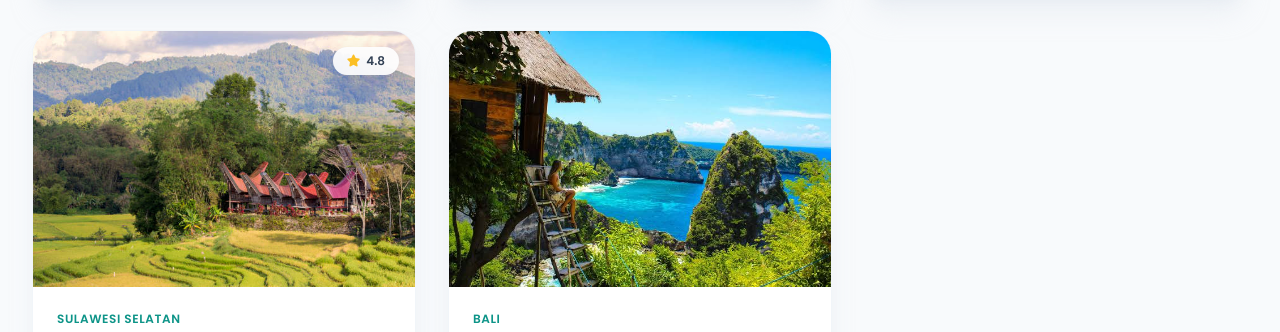
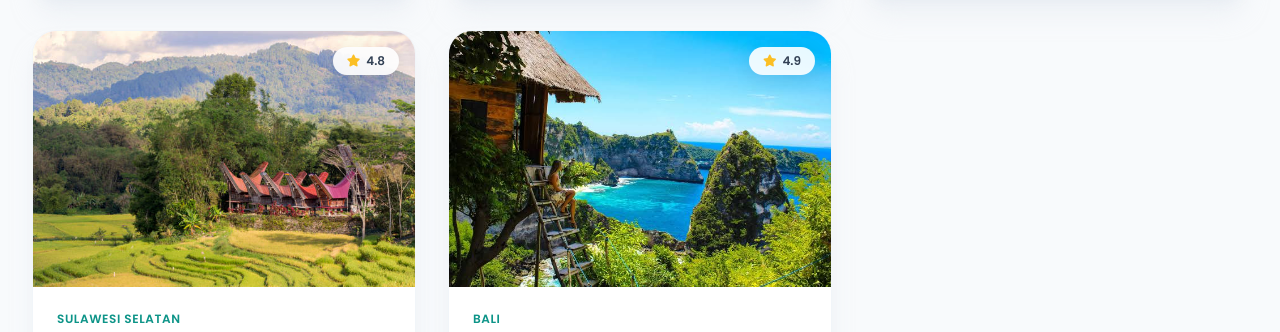
Before and after one commit to Adriyan-hub/Pariwisata, a plain HTML site: page index.html in a window 1280 px wide. Shown: the part 2169-2501 px from the top of the page. Drawn offline with nearby package versions, Linux system fonts and the light colour scheme.

Commit message:
Add files via upload

```diff
--- a/index.html
+++ b/index.html
@@ -261,7 +261,7 @@
 
             <!-- Card 9 (Baru): Nusa Penida -->
             <div class="destinasi-card group bg-white rounded-3xl overflow-hidden border border-slate-100 shadow-xl shadow-slate-200/50 hover:shadow-2xl hover:shadow-slate-300/60 transition-all duration-500 flex flex-col" data-category="bahari" data-name="nusa penida bali">
-                <div class="relativelative h-64 overflow-hidden">
+                <div class="relative h-64 overflow-hidden">
                     <img src="foto-nusa penida.jpg" alt="Nusa Penida" class="w-full h-full object-cover group-hover:scale-110 transition-transform duration-700">
                     <div class="absolute top-4 right-4 bg-white/90 backdrop-blur-md px-3.5 py-1.5 rounded-full text-xs font-semibold text-slate-700 shadow-sm flex items-center gap-1.5">
                         <i class="fa-solid fa-star text-amber-400"></i> 4.9
```
